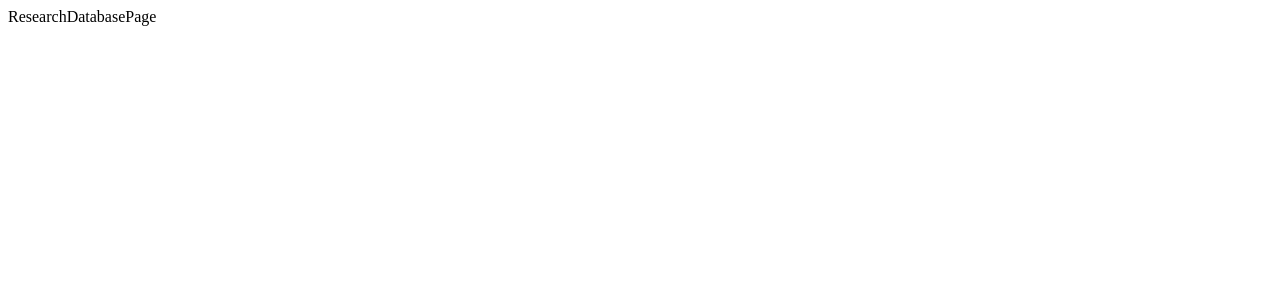
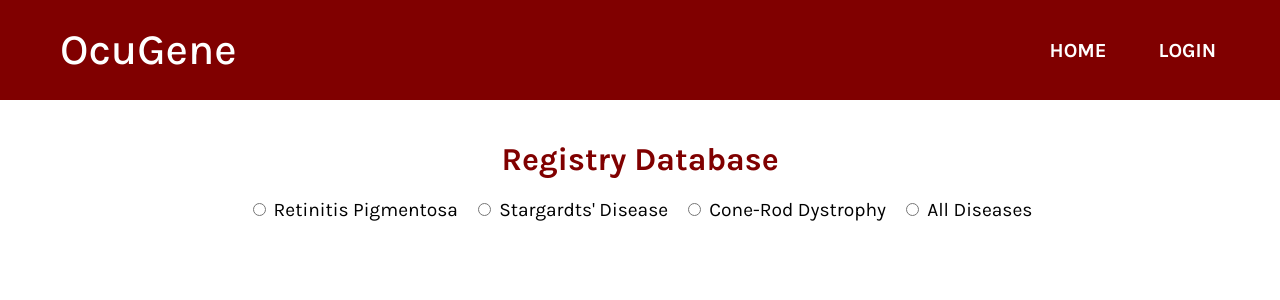
Before and after one commit to ocugene/OcuGene-Frontend, a Next.js app: page /researchers-hub/r-database in a window 1280 px wide. Shown: the top 300 px of the page. Built offline with nearby package versions, Linux system fonts and the light colour scheme.

Commit message:
Dashboard

```diff
--- a/app/(researcher-pages)/researchers-hub/r-database/page.js
+++ b/app/(researcher-pages)/researchers-hub/r-database/page.js
@@ -1,8 +1,15 @@
-import React from 'react'
+'use client';
+
+import React, { useState } from 'react';
+import Navbar from '@/components/navbarLanding'
+import ResearcherDashboard from '@/components/researcherDashboard'
 
 const ResearchDatabasePage = () => {
   return (
-    <div>ResearchDatabasePage</div>
+    <div>
+      <Navbar></Navbar>
+      <ResearcherDashboard></ResearcherDashboard>
+    </div>
   )
 }
 
--- /dev/null
+++ b/app/(super-admin)/page.js
@@ -0,0 +1,9 @@
+import React from 'react'
+
+const SuperAdmin = () => {
+  return (
+    <div>Dito nag aaccept ng account kung patient, researcher, doctor(admin), tas research grants na rin or access sa DB or kung ano man</div>
+  )
+}
+
+export default SuperAdmin
--- /dev/null
+++ b/components/researcherDashboard.css
@@ -0,0 +1,49 @@
+@import url('https://fonts.googleapis.com/css2?family=Karla:wght@400;700&display=swap');
+
+/* researcherDashboard.module.css */
+
+.dashboard {
+  padding: 20px;
+  max-width: 800px;
+  margin: auto;
+  font-family: 'Karla', sans-serif;
+}
+
+.title {
+  text-align: center;
+  font-size: 2em;
+  font-weight: bold;
+  margin-bottom: 20px;
+  color: maroon;
+}
+
+.radioButtons {
+  display: flex;
+  justify-content: space-around;
+  margin-bottom: 20px;
+}
+
+.radioLabel {
+  font-size: 1.2em;
+}
+
+.radioInput {
+  margin-right: 8px;
+}
+
+.variantsContainer {
+  display: flex;
+  flex-wrap: wrap;
+  gap: 10px;
+  justify-content: center;
+}
+
+.variantCard {
+  background-color: #f8f9fa;
+  padding: 10px 20px;
+  border-radius: 10px;
+  box-shadow: 0 4px 8px rgba(0, 0, 0, 0.1);
+  font-size: 1em;
+  color: #2c3e50;
+  text-align: center;
+}
--- /dev/null
+++ b/components/researcherDashboard.js
@@ -0,0 +1,155 @@
+//NOTE: nag install ako ng npm install chart.js react-chartjs-2
+//NOTE: nag install ako ng npm install chart.js react-chartjs-2
+//NOTE: nag install ako ng npm install chart.js react-chartjs-2
+//NOTE: nag install ako ng npm install chart.js react-chartjs-2
+//NOTE: nag install ako ng npm install chart.js react-chartjs-2
+
+import React, { useState } from 'react';
+import { Bar, Doughnut } from 'react-chartjs-2';
+import 'chart.js/auto';
+import './researcherDashboard.css';
+
+// Mock data array
+const diseasesData = [
+  {
+    name: 'Retinitis Pigmentosa',
+    totalPatients: 1600,
+    variants: [
+      { variant: 'RLBP1', patients: 300, duration: 5, age: 25 },
+      { variant: 'RP1', patients: 400, duration: 3, age: 30 },
+      { variant: 'RHO', patients: 300, duration: 7, age: 35 },
+      { variant: 'RP4', patients: 300, duration: 7, age: 35 },
+      { variant: 'RPE65', patients: 300, duration: 7, age: 35 },
+    ],
+    regions: { Region1: 300, Region2: 200, Region3: 500 },
+  },
+  {
+    name: "Stargardts' Disease",
+    totalPatients: 700,
+    variants: [
+      { variant: 'STGD2', patients: 200, duration: 4, age: 28 },
+      { variant: 'STGD3', patients: 200, duration: 4, age: 28 },
+      { variant: 'STGD4', patients: 300, duration: 6, age: 32 },
+    ],
+    regions: { Region1: 150, Region2: 200, Region3: 150 },
+  },
+  {
+    name: 'Cone-Rod Dystrophy',
+    totalPatients: 750,
+    variants: [
+      { variant: 'CNGA3', patients: 250, duration: 8, age: 26 },
+      { variant: 'ABCA4', patients: 500, duration: 10, age: 29 },
+    ],
+    regions: { Region1: 300, Region2: 250, Region3: 200 },
+  },
+  {
+    name: 'All Diseases',
+    totalPatients: 3050,
+    variants: [],
+    regions: { Region1: 750, Region2: 650, Region3: 850 },
+  },
+];
+
+const ResearcherDashboard = () => {
+  const [selectedDisease, setSelectedDisease] = useState(null);
+
+  const handleDiseaseChange = (e) => {
+    const diseaseName = e.target.value;
+    setSelectedDisease(
+      diseasesData.find((disease) => disease.name === diseaseName)
+    );
+  };
+
+  return (
+    <div className="dashboard">
+      <h1 className="title">Registry Database</h1>
+
+      {/* Radio buttons for disease selection */}
+      <div className="radioButtons">
+        {diseasesData.map((disease) => (
+          <label key={disease.name} className="radioLabel">
+            <input
+              type="radio"
+              name="disease"
+              value={disease.name}
+              onChange={handleDiseaseChange}
+              className="radioInput"
+            />
+            {disease.name}
+          </label>
+        ))}
+      </div>
+
+      {selectedDisease && (
+        <div className="diseaseDetails">
+          <h2 className="diseaseName">{selectedDisease.name}</h2>
+          <p>Patients with {selectedDisease.name}: {selectedDisease.totalPatients}</p>
+
+          <div className='variantsContainer'>
+          {selectedDisease.variants.map((variant, index) => (
+            <div key={index} className="variant">
+              <h3>{variant.variant}</h3>
+              <p>Patients: {variant.patients}</p>
+              <p>Duration: {variant.duration}</p>
+              <p>Age: {variant.age}</p>
+            </div>
+          ))}
+          </div>
+
+
+          {/* Horizontal Bar Chart for regions */}
+          <div className="chartContainer">
+            <h3>Regions in the Philippines</h3>
+            <Bar
+              data={{
+                labels: Object.keys(selectedDisease.regions),
+                datasets: [
+                  {
+                    label: 'Number of Patients',
+                    data: Object.values(selectedDisease.regions),
+                    backgroundColor: 'rgba(75,192,192,0.4)',
+                  },
+                ],
+              }}
+              options={{
+                indexAxis: 'y',
+                scales: {
+                  x: {
+                    beginAtZero: true,
+                  },
+                },
+              }}
+            />
+          </div>
+
+          {/* Doughnut Chart for Summary */}
+          {/* <div className="chartContainer">
+            <h3>Summary of Findings</h3>
+            <Doughnut
+              data={{
+                labels: ['Vision', 'Opacity', 'Retina'],
+                datasets: [
+                  {
+                    label: 'Clinical Outcomes',
+                    data: [30, 20, 50],
+                    backgroundColor: [
+                      'rgba(255, 99, 132, 0.6)',
+                      'rgba(54, 162, 235, 0.6)',
+                      'rgba(255, 206, 86, 0.6)',
+                    ],
+                  },
+                ],
+              }}
+              options={{
+                responsive: true,
+                maintainAspectRatio: false,
+              }}
+            />
+          </div> */}
+        </div>
+      )}
+    </div>
+  );
+};
+
+export default ResearcherDashboard;
```
Also changed, not shown: package.json (+7 -5 lines), 1 other file (tests, documents, lock files or other folders).
